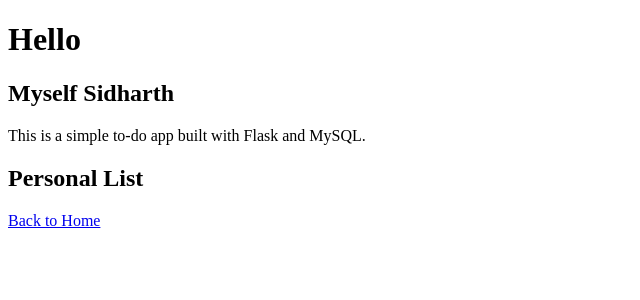
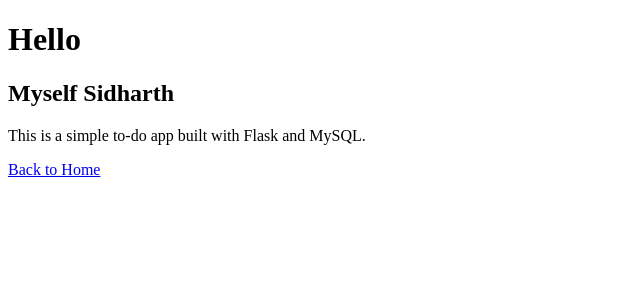
Before and after one commit to sidharthbpillai/assessment, a Flask app: page /about in a window 1280 px wide. Shown: the part 70-370 px from the top of the page, without its empty margins (0-640 px from the left). Run offline with Flask 3, Linux system fonts and the light colour scheme.

Commit message:
assessment

```diff
--- a/templates/about.html
+++ b/templates/about.html
@@ -4,6 +4,5 @@
 <h1>Hello</h1>
 <h2>Myself Sidharth</h2>
 <p>This is a simple to-do app built with Flask and MySQL.</p>
-<h2>Personal List</h2>
 <a href="/">Back to Home</a>
 {% endblock %}
```
